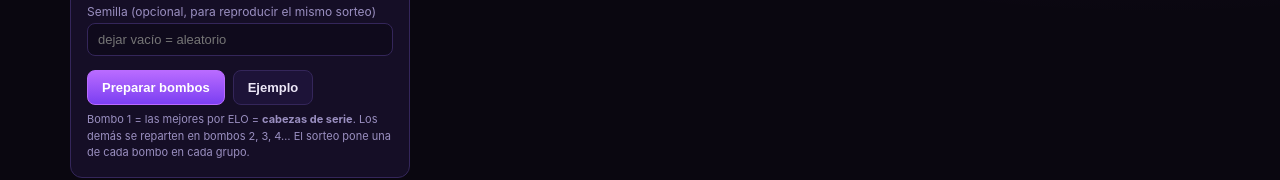
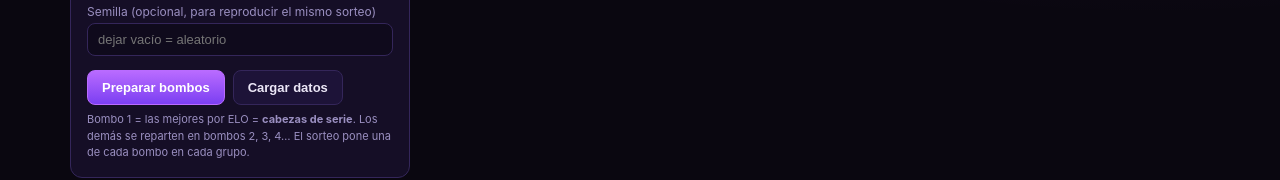
Before and after one commit to jairyara/aoe-aci, a website: page sorteo.html in a window 1280 px wide. Shown: the part 483-663 px from the top of the page. Drawn offline with Linux system fonts and the light colour scheme.

Commit message:
Renombrar botón Ejemplo -> Cargar datos (carga los 16 inscritos)
Co-Authored-By: Claude Opus 4.8 <noreply@anthropic.com>

```diff
--- a/sorteo.html
+++ b/sorteo.html
@@ -215,7 +215,7 @@ ACI Granmini, 1391
 
     <div class="btns">
       <button class="primary" id="prep">Preparar bombos</button>
-      <button id="loadExample">Ejemplo</button>
+      <button id="loadExample">Cargar datos</button>
     </div>
     <div class="hint">Bombo 1 = las mejores por ELO = <b>cabezas de serie</b>. Los demás se reparten en bombos 2, 3, 4… El sorteo pone una de cada bombo en cada grupo.</div>
   </div>
```
